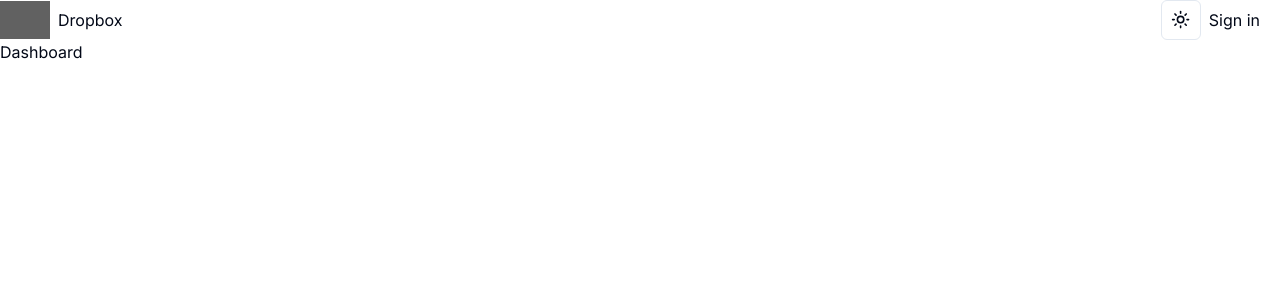
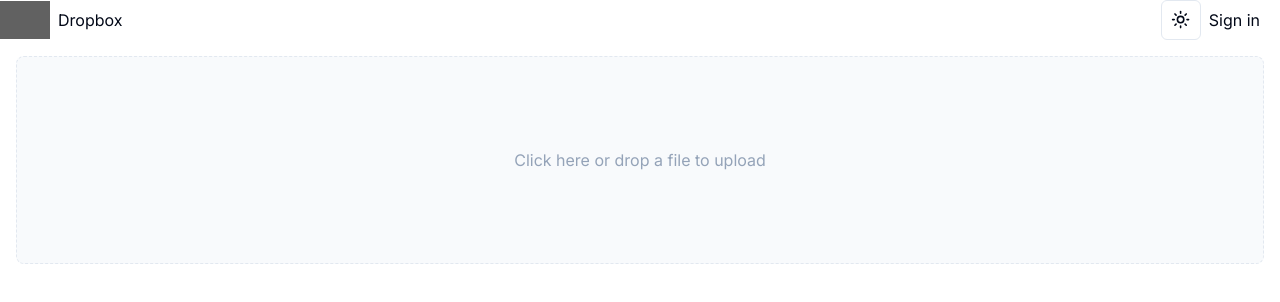
Before and after one commit to AvihayR/Dropbox-clone, a Next.js app: page /dashboard in a window 1280 px wide. Shown: the top 302 px of the page. Built offline with nearby package versions, Linux system fonts and the light colour scheme; no server answers; grey boxes are pictures that could not be loaded.

Commit message:
Add Dropzone lib and styling

```diff
--- a/app/dashboard/page.tsx
+++ b/app/dashboard/page.tsx
@@ -1,8 +1,13 @@
-import React from 'react'
+import Dropzone from "@/components/Dropzone"
+import { auth } from "@clerk/nextjs"
 
 function Dashboard() {
+    const { userId } = auth()
+
     return (
-        <div>Dashboard</div>
+        <div>
+            <Dropzone />
+        </div>
     )
 }
 
--- /dev/null
+++ b/components/Dropzone.tsx
@@ -0,0 +1,42 @@
+'use client'
+import { cn } from '@/lib/utils'
+import DropzoneCmp from 'react-dropzone'
+
+function Dropzone() {
+
+    const maxSize = 20971520
+
+
+    return (
+        <DropzoneCmp minSize={0} maxSize={maxSize} onDrop={acceptedFiles => console.log(acceptedFiles)}>
+            {({ getRootProps,
+                getInputProps,
+                isDragActive,
+                isDragReject,
+                fileRejections
+            }) => {
+                const isFileTooLarge = fileRejections.length > 0 && fileRejections[0].file.size > maxSize
+                return (
+                    <section className='m-4'>
+                        <div
+                            {...getRootProps()}
+                            className={cn('w-full h-52 flex justify-center items-center p-5 border border-dashed rounded-lg text-center',
+                                isDragActive ? 'bg-[#035FFE] text-white animate-pulse' : 'bg-slate-100/50 dark:bg-slate-800/80 text-slate-400')}>
+                            <input {...getInputProps()} />
+                            {!isDragActive && 'Click here or drop a file to upload'}
+                            {isDragActive && !isDragReject && 'Drop to upload this!'}
+                            {isDragReject && 'File type not accepted, sorry!'}
+                            {isFileTooLarge && (
+                                <div className='large-file-txt text-danger mt-2'>
+                                    File is too large.
+                                </div>
+                            )}
+                        </div>
+                    </section>
+                )
+            }}
+        </DropzoneCmp>
+    )
+}
+
+export default Dropzone
--- a/package.json
+++ b/package.json
@@ -19,6 +19,7 @@
     "next-themes": "^0.2.1",
     "react": "^18",
     "react-dom": "^18",
+    "react-dropzone": "^14.2.3",
     "tailwind-merge": "^2.0.0",
     "tailwindcss-animate": "^1.0.7"
   },
```
Also changed, not shown: 1 other file (tests, documents, lock files or other folders).
